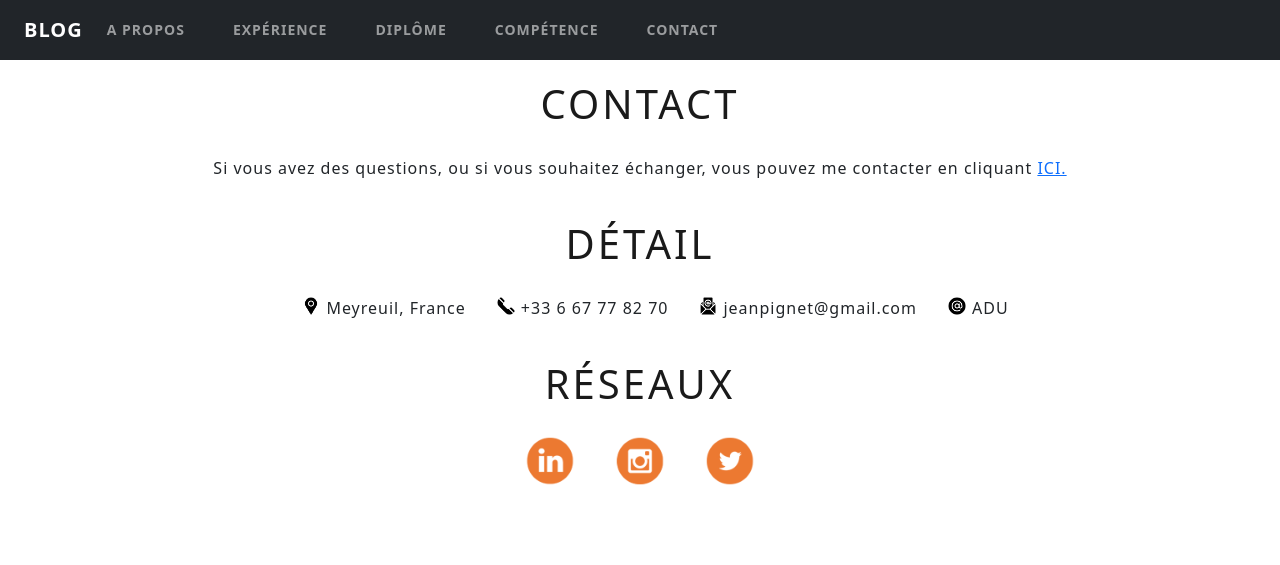
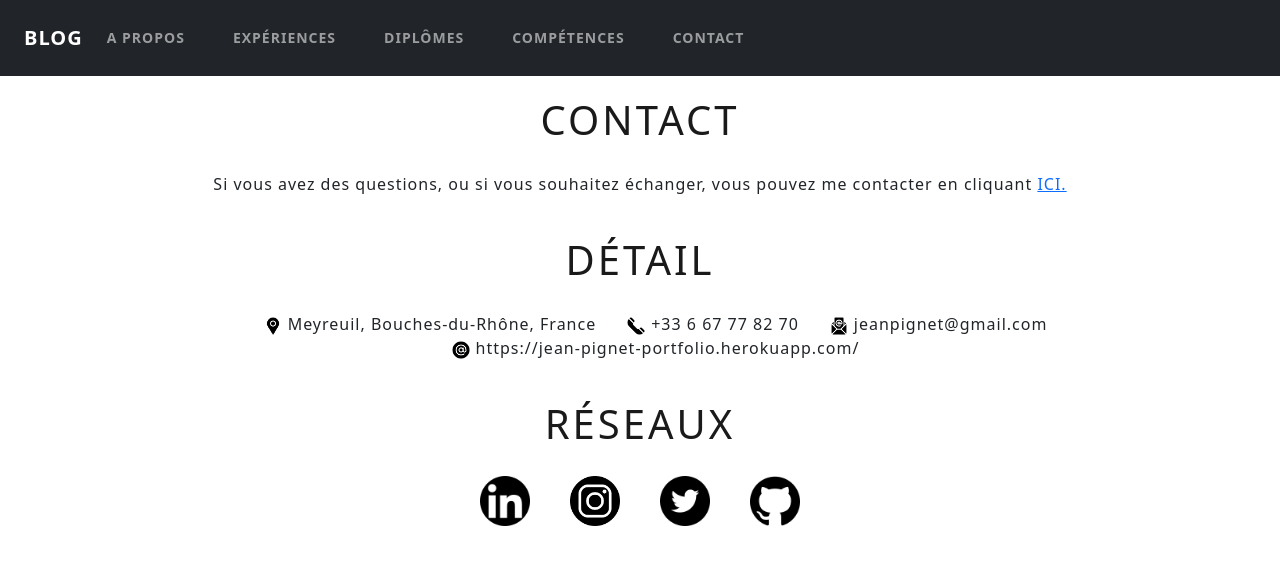
Before and after one commit to Jpignet/mon_site_symfony, a Symfony app: template templates/contact/contact.html.twig in a window 1280 px wide. Shown: the top 565 px of the page. Run offline with Twig, Linux system fonts and the light colour scheme; the template is opened without the code that fills it, so the values that code supplies are empty; some libraries are stand-ins or nearby versions.

Commit message:
Big update
Insert CV / CV Tech. Insert GitHub link. Update compétence,...

```diff
--- a/public/css/blog.css
+++ b/public/css/blog.css
@@ -39,16 +39,14 @@ italic
     display: flex;
     justify-content: space-around;
     align-items: center;
+    flex-wrap: wrap-reverse;
 }
 
 #aboutme
 {
     width: 50%;
     text-align: justify;
-}
-#img_profil
-{
-
+    padding-right: 20px;
 }
 /*******************STOP ABOUT ME***************************/
 
@@ -56,6 +54,7 @@ italic
 #conteneur_exp1, #conteneur_exp2, #conteneur_exp3, #conteneur_exp4, #conteneur_dip1, #conteneur_dip2
 {
     display: flex;
+    flex-wrap: wrap;
     justify-content: space-around;
     align-items: center;
     margin: auto;
@@ -71,7 +70,9 @@ italic
 #descriptif_exp1, #descriptif_exp2, #descriptif_exp3, #descriptif_exp4, #descriptif_dip1, #descriptif_dip2
 {
     /*border: 1px red solid;*/
+    width: 70%;
     padding-left: 30px;
+    padding-top: 30px;
     text-align: justify;
 }
 
@@ -79,18 +80,12 @@ italic
 
 
 /*******************START COMPETENCE***************************/
-.comp_info
-{
-    padding-bottom: 60px;
-    display: flex;
-    flex-direction: column;
-    justify-content: center;
-    align-items: center;
-}
-
-.conteneur_comp1, .conteneur_comp2, .conteneur_comp3
+.container_info
 {
     display: flex;
+    flex-wrap: wrap;
+    justify-content: center;
+
 }
 
 .img_html5, .img_css3, .img_php, .img_matlab, .img_java, .img_python
@@ -112,8 +107,9 @@ italic
 {
     display: flex;
     align-items: center;
-    padding-top: 20px;
-    padding-left: 20px;
+    /*padding-top: 20px;
+    padding-left: 20px;*/
+    padding: 20px;
 }
 
 .container-sm
@@ -121,14 +117,14 @@ italic
     position: relative;
     top: 10px;
     left: 415px;
+    align-items: center;
 }
 
-.btn_comp
+.btn_position
 {
-    height: 30px;
-    width: 30px;
-    border-radius: 5px;
-    margin: 10px 0px 0px 470px;
+    position: relative;
+    top: 5px;
+    left: 20px;
 }
 
 .sr-only
@@ -144,6 +140,7 @@ italic
 #conteneur_detail
 {
     display: flex;
+    flex-wrap: wrap;
     justify-content: center;
     margin-bottom: 20px;
 }
@@ -162,7 +159,7 @@ italic
     justify-content: center;
 }
 
-.lin, .ins, .twi
+#logocontact
 {
     height: 50px;
     padding-left: 20px;
--- a/templates/base.html.twig
+++ b/templates/base.html.twig
@@ -2,7 +2,9 @@
 <html>
     <head>
         <meta charset="UTF-8">
-        <title>{% block title %}Welcome!{% endblock %}</title>
+        <title>{% block title %}Portfolio de Jean Pignet{% endblock %}</title>
+        <link rel="icon" type="image/png" sizes="16x16" href="images/JP.png">
+
 
         {% block stylesheets %}
             <link rel="stylesheet" href="https://bootswatch.com/5/lux/bootstrap.min.css">
@@ -10,7 +12,7 @@
             <!-- CSS only -->
             <link href="https://cdn.jsdelivr.net/npm/bootstrap@5.1.0/dist/css/bootstrap.min.css" rel="stylesheet" integrity="sha384-KyZXEAg3QhqLMpG8r+8fhAXLRk2vvoC2f3B09zVXn8CA5QIVfZOJ3BCsw2P0p/We" crossorigin="anonymous">
             <!-- JavaScript Bundle with Popper -->
-            <!--<script src="https://cdn.jsdelivr.net/npm/bootstrap@5.1.0/dist/js/bootstrap.bundle.min.js" integrity="sha384-U1DAWAznBHeqEIlVSCgzq+c9gqGAJn5c/t99JyeKa9xxaYpSvHU5awsuZVVFIhvj" crossorigin="anonymous"></script> -->
+            <script src="https://cdn.jsdelivr.net/npm/bootstrap@5.1.0/dist/js/bootstrap.bundle.min.js" integrity="sha384-U1DAWAznBHeqEIlVSCgzq+c9gqGAJn5c/t99JyeKa9xxaYpSvHU5awsuZVVFIhvj" crossorigin="anonymous"></script>
             <script src="https://code.jquery.com/jquery-3.2.1.slim.min.js"></script>
             <script src="https://cdnjs.cloudflare.com/ajax/libs/popper.js/1.12.9/umd/popper.min.js"></script>
             <script src="https://maxcdn.bootstrapcdn.com/bootstrap/4.0.0/js/bootstrap.min.js"></script>
@@ -23,7 +25,7 @@
         {% endblock %}
     </head>
     <body>
-        <nav class="navbar navbar-expand-lg navbar-dark bg-dark">
+        <nav class="navbar navbar-expand-lg py-3 navbar-dark bg-dark">
             <div class="container-fluid">
             <a class="navbar-brand" href="/">Blog</a>
                 <button class="navbar-toggler" type="button" data-bs-toggle="collapse" data-bs-target="#navbarColor02" aria-controls="navbarColor02" aria-expanded="false" aria-label="Toggle navigation">
@@ -38,13 +40,13 @@
                             </a>
                         </li>
                         <li class="nav-item">
-                            <a class="nav-link" href="/experience">Expérience</a>
+                            <a class="nav-link" href="/experience">Expériences</a>
                         </li>
                         <li class="nav-item">
-                            <a class="nav-link" href="/diplome">Diplôme</a>
+                            <a class="nav-link" href="/diplome">Diplômes</a>
                         </li>
                         <li class="nav-item">
-                            <a class="nav-link" href="/competence">Compétence</a>
+                            <a class="nav-link" href="/competence">Compétences</a>
                         </li>
                         <li class="nav-item">
                             <a class="nav-link" href="/contact">Contact</a>
--- a/templates/blog/competence/compInfo.html.twig
+++ b/templates/blog/competence/compInfo.html.twig
@@ -26,10 +26,11 @@
         <li>VS Code</li>
     </ol>
 </div><div id="myPopoverContentMatlab" style="display:none">
-<p>Traitement de signaux vibratoires et traitement de données. Développement de filtre de pondération ISO2631-1 et ISO2631-5. </p>
+<p>Traitement de données et des signaux vibratoires. Développement de filtre de pondération ISO2631-1 et ISO2631-5. </p>
     <ul style="padding:10px">
         <li>Traitement des données</li>
         <li>Signal Processing Toolbox</li>
+        <li>Filtre de pondération</li>
         <li>Représentation graphique</li>
     </ol>
 </div><div id="myPopoverContentJava" style="display:none">
@@ -39,7 +40,7 @@
     </ol>
 </div>
 <div id="myPopoverContentPython" style="display:none">
-<p>Traitement de données. Reproduction de la cinématique du mouvement issu d’outil de capture du mouvement </p>
+<p>Traitement de données. Reproduction de la cinématique du mouvement issues d’outils de capture du mouvement </p>
     <ul style="padding:10px">
         <li>Traitment de données</li>
         <li>OpenCv</li>
--- a/templates/blog/diplome/diplome.html.twig
+++ b/templates/blog/diplome/diplome.html.twig
@@ -1,4 +1,6 @@
 {% extends 'base.html.twig' %}
+
+{% block title %}Portfolio de Jean Pignet - Mes diplômes{% endblock %}
 
 {% block body %}
 <h1>Mes diplômes</h1>
--- a/templates/blog/experience/experience.html.twig
+++ b/templates/blog/experience/experience.html.twig
@@ -1,4 +1,6 @@
 {% extends 'base.html.twig' %}
+
+{% block title %}Portfolio de Jean Pignet - Mes expériences{% endblock %}
 
 {% block body %}
 <h1>Mes expériences professionnelles</h1>
--- a/templates/contact/contact.html.twig
+++ b/templates/contact/contact.html.twig
@@ -1,4 +1,6 @@
 {% extends 'base.html.twig' %}
+
+{% block title %}Portfolio de Jean Pignet - Me contacter{% endblock %}
 
 {% block body %}
     <h1>Contact</h1>
@@ -6,19 +8,27 @@
 
     <h1>Détail</h1>
     <div id="conteneur_detail">
-        <img class="lie" src="/images/lieux.png" alt="" title="">Meyreuil, France
-        <img class="pho" src="/images/phone.png" alt="" title="">+33 6 67 77 82 70
-        <img class="mai" src="/images/mail.png" alt="" title="">jeanpignet@gmail.com
-        <img class="sit" src="/images/site.png" alt="" title="">ADU
+        <div class="lieu">
+            <img class="lie" src="/images/lieux.png" alt="" title="">Meyreuil, Bouches-du-Rhône, France
+        </div>
+        <div class="phone">
+            <img class="pho" src="/images/phone.png" alt="" title="">+33 6 67 77 82 70
+        </div>
+        <div class="mail">
+            <img class="mai" src="/images/mail.png" alt="" title="">jeanpignet@gmail.com
+        </div>
+        <div class="site">
+            <img class="sit" src="/images/site.png" alt="" title="">https://jean-pignet-portfolio.herokuapp.com/
+        </div>
     </div>
 
 
     <h1>Réseaux</h1>
     <div id="conteneur_reseau">
-        <a href="http://www.linkedin.com/in/jeanpignet"><img class="lin" src="/images/linkedin.png" alt="Lien Linkedin Pignet Jean" title="Lien likedin Jean Pignet">
-        <a href="http://www.instagram.com/jeanpignet"><img class="ins" src="/images/instagrame.png" alt="Lien instagrame Pignet Jean" title="Lien instagrame Jean Pignet">
-        <a href="http://www.twitter.com/PignetJean"><img class="twi" src="/images/twitter.png" alt="Lien twitter Pignet Jean" title="Lien twitter Jean Pignet">
-
+        <a href="http://www.linkedin.com/in/jeanpignet"><img id="logocontact" src="/images/logo_linkedin.png" alt="Lien Linkedin Pignet Jean" title="Lien likedin Jean Pignet"></a>
+        <a href="http://www.instagram.com/jeanpignet"><img id="logocontact" src="/images/logo_instagram.png" alt="Lien Instagram Pignet Jean" title="Lien instagram Jean Pignet"></a>
+        <a href="http://www.twitter.com/PignetJean"><img id="logocontact" src="/images/logo_twitter.png" alt="Lien Twitter Pignet Jean" title="Lien Twitter Jean Pignet"></a>
+        <a href="https://github.com/Jpignet"><img id="logocontact" src="/images/logo_github.png" alt="Lien GitHub Pignet Jean" title="Lien GitHub Jean Pignet"></a>
     </div>
 
  {% endblock %}
```
Also changed, not shown: templates/blog/aPropos/apropos.html.twig (+24 -0 lines), templates/blog/competence/competence.html.twig (+52 -58 lines), README.md (added), public/images/JP.png (added), public/images/css.png (added), public/images/logo_github.png (added), public/images/logo_instagram.png (added), public/images/logo_linkedin.png (added), public/images/logo_twitter.png (added), 2 other files. Lines whose indentation alone changed are shown as unchanged.
